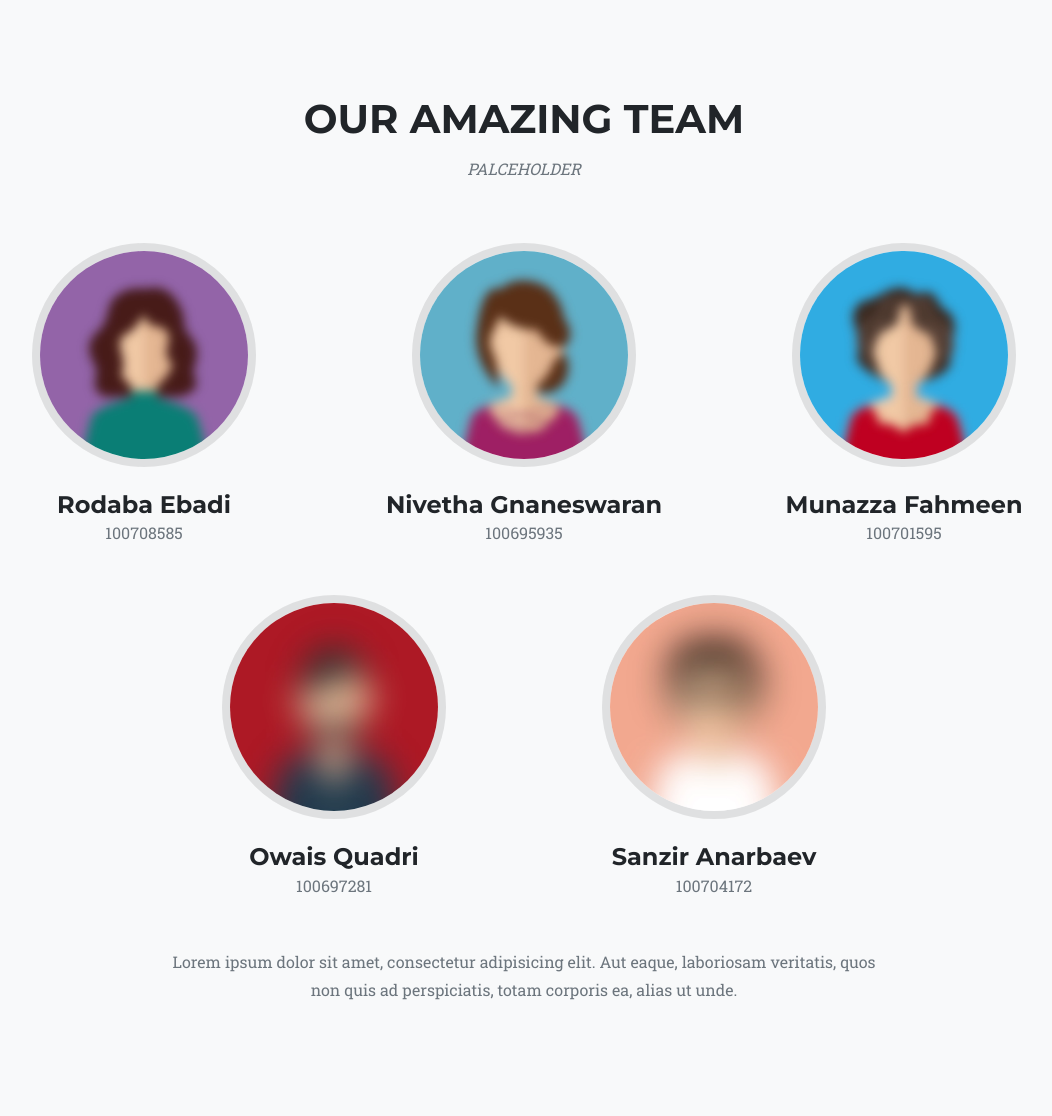
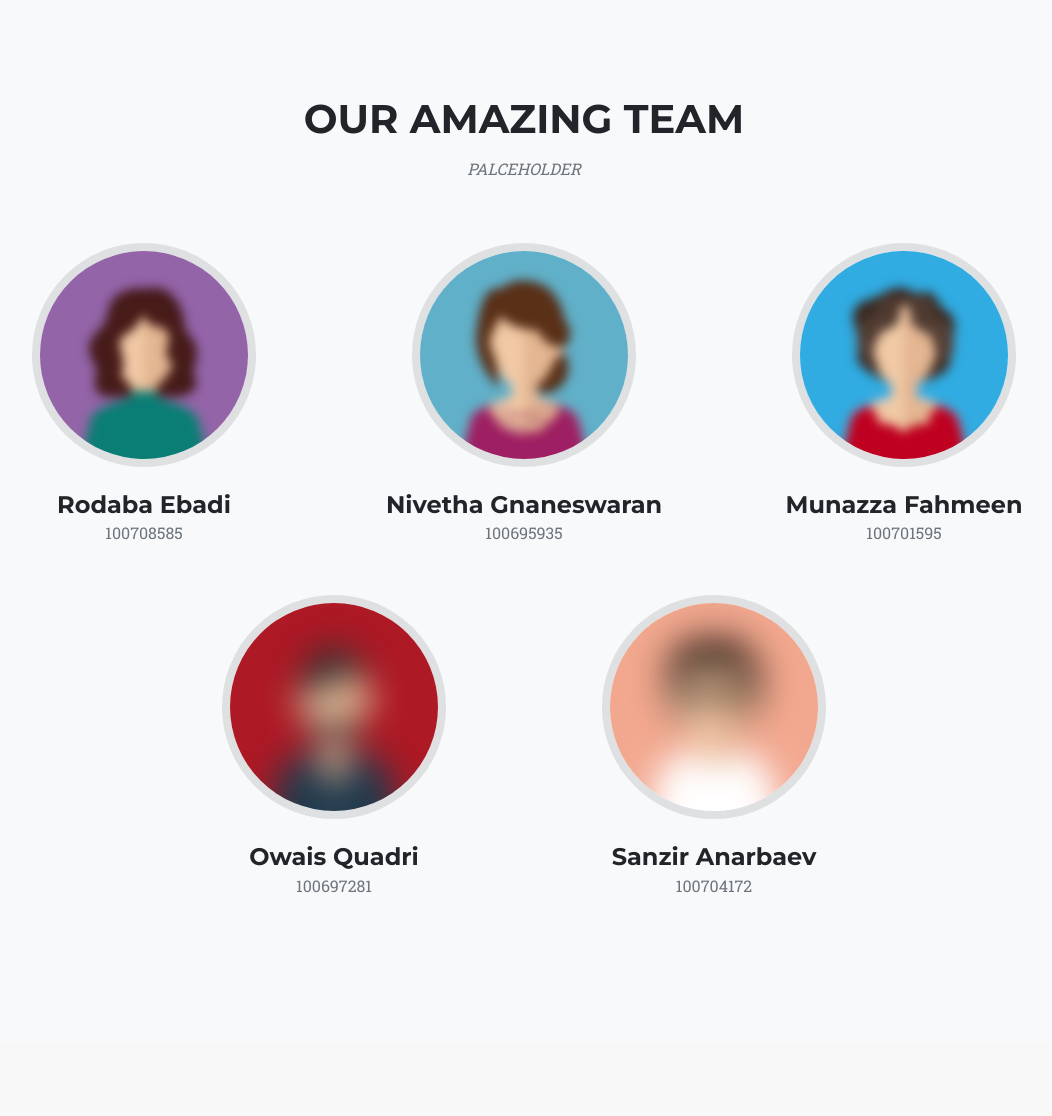
Before and after one commit to OwaisQuadri/NORMS, a PHP site: page / in a window 1280 px wide. Shown: the part 3947-5063 px from the top of the page, without its empty margins (116-1168 px from the left). After the commit the page ends 4991 px from the top, so only its background shows below. Run offline with PHP 8.4, Linux system fonts and the light colour scheme; data comes from the database, SQL or seed files in the repository; some libraries are stand-ins or nearby versions.

Commit message:
format and remove nav heading

```diff
--- a/index.php
+++ b/index.php
@@ -55,7 +55,6 @@ if (!$connection) {
                     <li class="nav-item"><a class="nav-link" href="#pricing">Pricing</a></li>
                     <li class="nav-item"><a class="nav-link" href="#about">About</a></li>
                     <li class="nav-item"><a class="nav-link" href="#team">Team</a></li>
-                    <li class="nav-item"><a class="nav-link" href="#contact">Contact</a></li>
                 </ul>
             </div>
         </div>
@@ -499,22 +498,10 @@ if (!$connection) {
                     </div>
                 </div>
             </div>
-            <div class="row">
-                <div class="col-lg-8 mx-auto text-center">
-                    <p class="large text-muted">Lorem ipsum dolor sit amet, consectetur adipisicing elit. Aut eaque,
-                        laboriosam veritatis, quos non quis ad perspiciatis, totam corporis ea, alias ut unde.</p>
-                </div>
-            </div>
-        </div>
-        <!-- Bootstrap core JS-->
-        <script src="https://cdn.jsdelivr.net/npm/bootstrap@5.1.3/dist/js/bootstrap.bundle.min.js"></script>
-        <!-- Core theme JS-->
-        <script src="js/scripts.js"></script>
-        <!-- * * * * * * * * * * * * * * * * * * * * * * * * * * * * * * * * * * * * * * * *-->
-        <!-- * *                               SB Forms JS                               * *-->
-        <!-- * * Activate your form at https://startbootstrap.com/solution/contact-forms * *-->
-        <!-- * * * * * * * * * * * * * * * * * * * * * * * * * * * * * * * * * * * * * * * *-->
-        <script src="https://cdn.startbootstrap.com/sb-forms-latest.js"></script>
+            <!-- Bootstrap core JS-->
+            <script src="https://cdn.jsdelivr.net/npm/bootstrap@5.1.3/dist/js/bootstrap.bundle.min.js"></script>
+            <!-- Core theme JS-->
+            <script src="js/scripts.js"></script>
 </body>
 
 </html>
```
